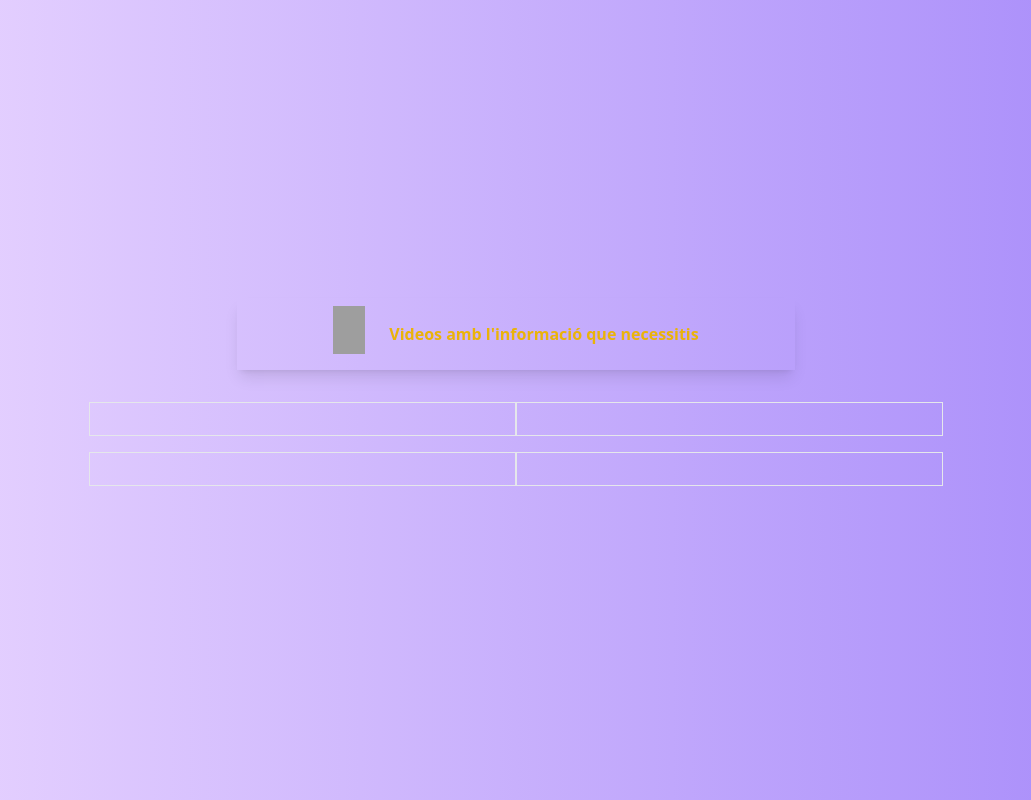
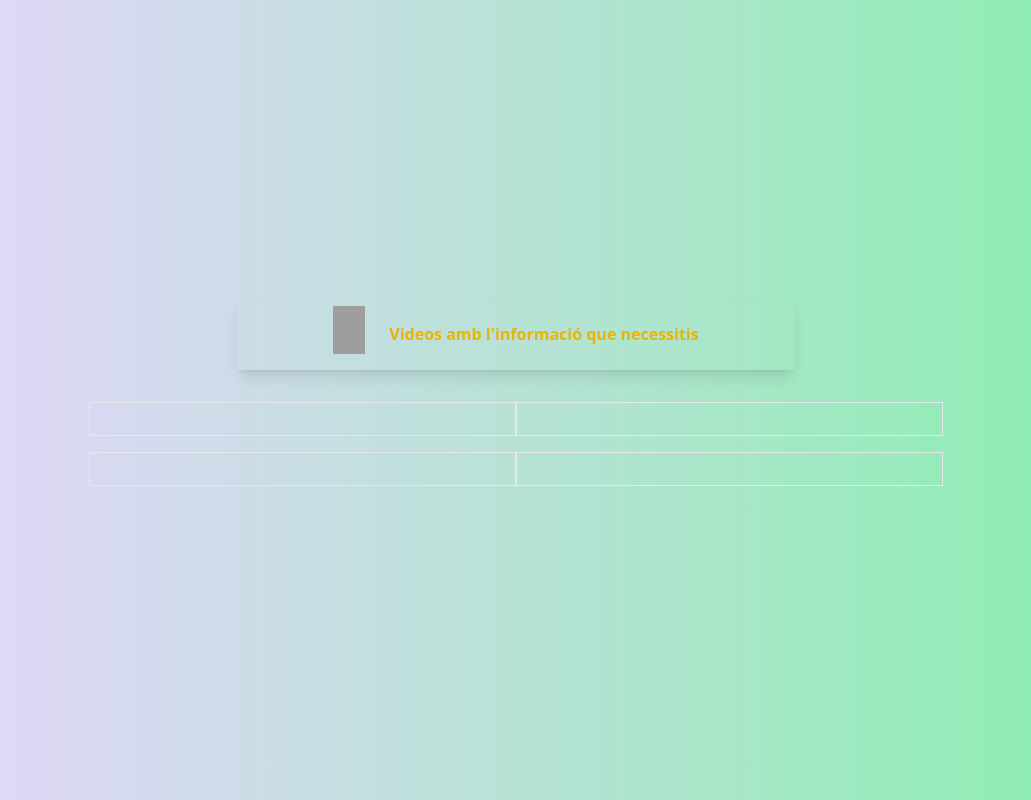
Before and after one commit to sasa0sa/pag, a website built with Vite: page index.html in a window 1280 px wide. Shown: the whole page, without its empty margins (124-1155 px from the left). Built offline with nearby package versions, Linux system fonts and the light colour scheme; grey boxes are pictures that could not be loaded.

Commit message:
primers canvis

```diff
--- a/index.html
+++ b/index.html
@@ -7,7 +7,7 @@
     <link href="style.css" rel="stylesheet">
     <title>Vite App</title>
   </head>
-  <body class="flex flex-col items-center justify-center h-screen bg-gradient-to-r from-purple-200 to-violet-400 min-h-screen">
+  <body class="flex flex-col items-center justify-center h-screen bg-gradient-to-r from-purple-200 to-green-300 min-h-screen">
     <div class="justify-top">
     <button class="bg-white-500 shadow-lg shadow-black-500/50 w-full">
       <div class="flex items-center pt-2 pb-4 px-24">
```
